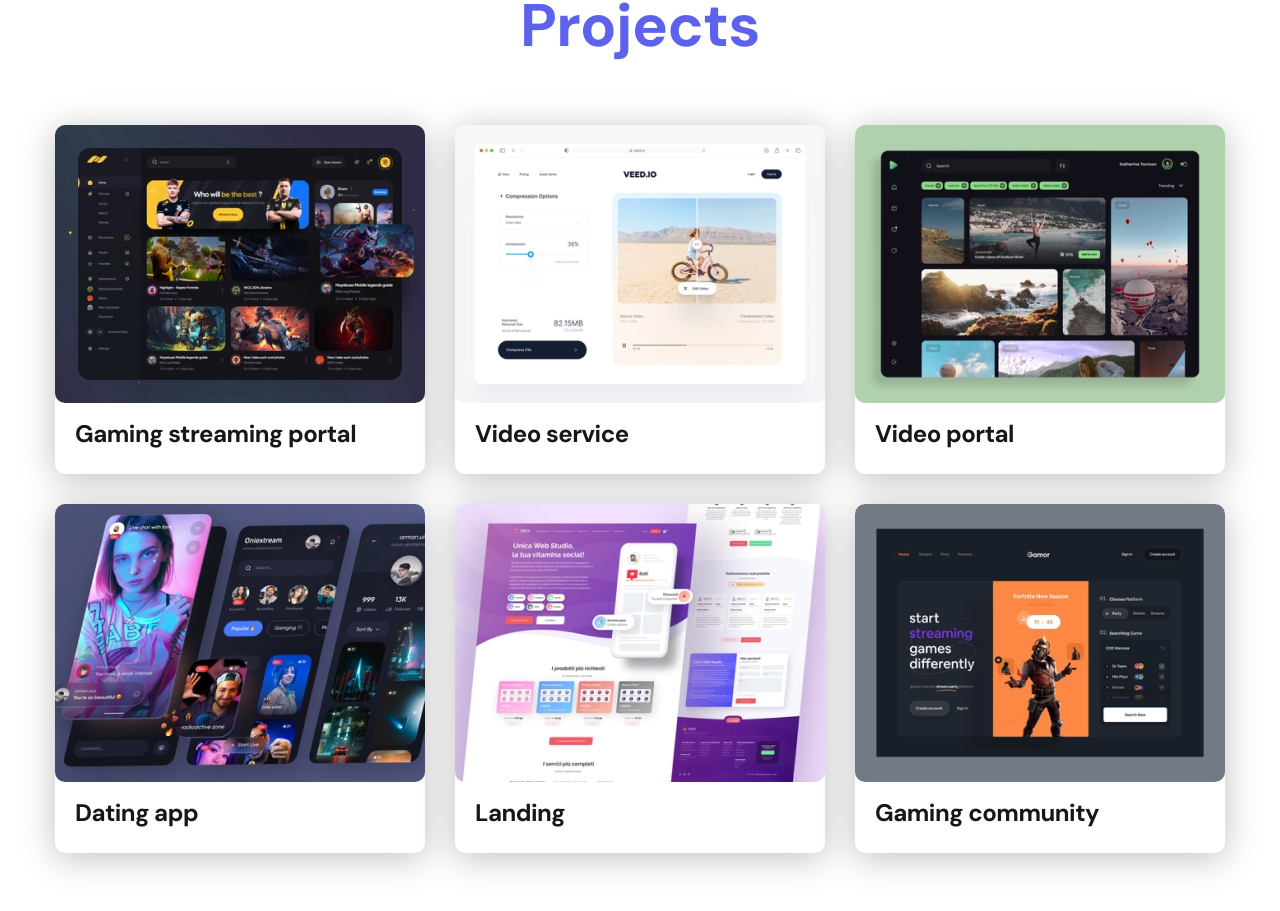
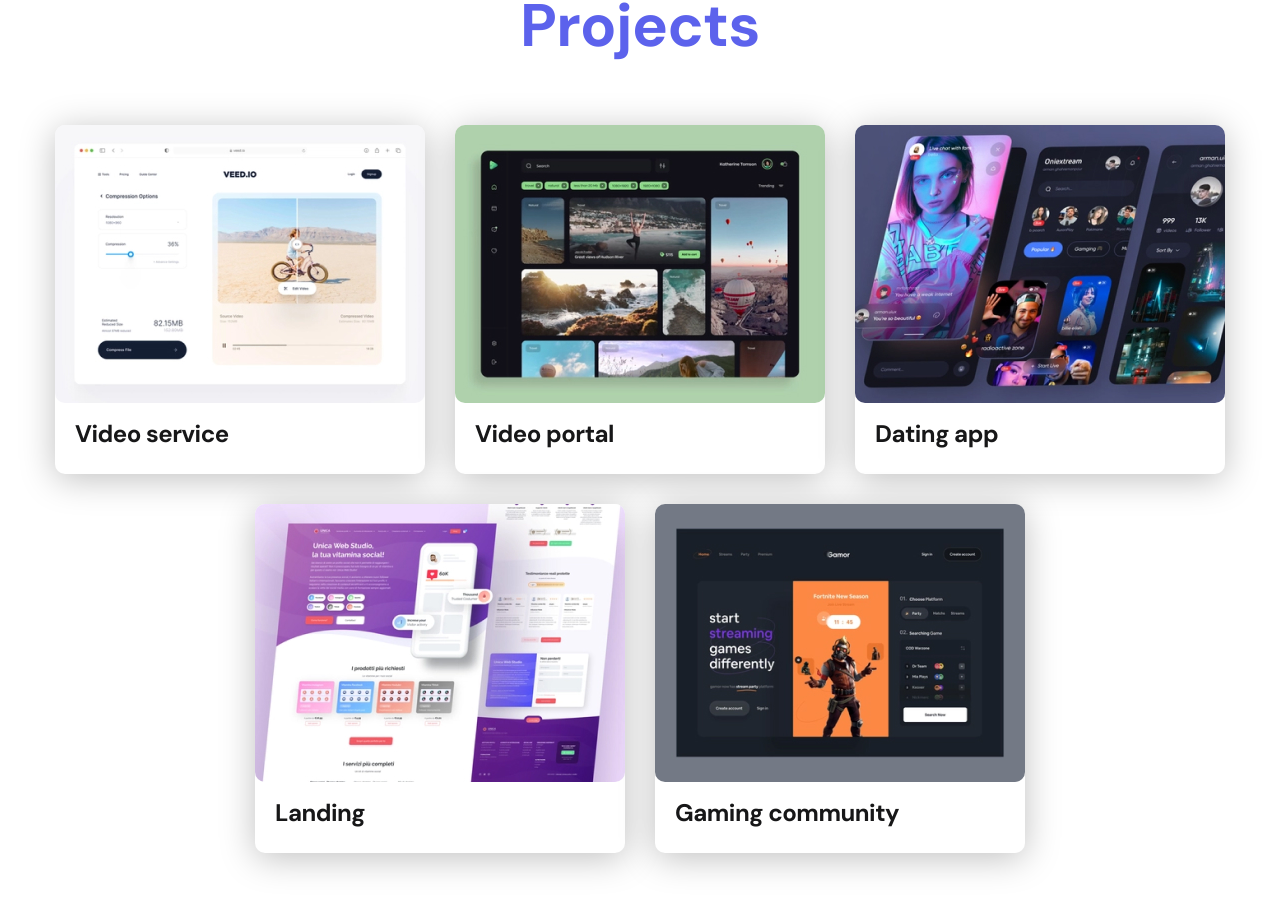
Before and after one commit to vk-workshop/portfolio, a React (Create React App) app: page / in a window 1280 px wide. Shown: the part 1120-2031 px from the top of the page. Built offline with nearby package versions, Linux system fonts and the light colour scheme.

Commit message:
Update Projects.js
replaced to Project.js

```diff
--- a/src/pages/Projects.js
+++ b/src/pages/Projects.js
@@ -1,4 +1,4 @@
-import project1 from "../img/projects/01.jpg"
+
 import project2 from "../img/projects/02.jpg"
 import project3 from "../img/projects/03.jpg"
 import project4 from "../img/projects/04.jpg"
@@ -12,12 +12,7 @@ const Projects = () => {
         <div className="container">
             <h2 className="title-1">Projects</h2>
             <ul className="projects">
-                <li className="project">
-                    <a href="./project-page.html">
-                        <img src={project1} alt="Project img" className="project__img" />
-                        <h3 className="project__title">Gaming streaming portal</h3>
-                    </a>
-                </li>
+
                 <li className="project">
                     <a href="./project-page.html">
                         <img src={project2} alt="Project img" className="project__img" />
```
